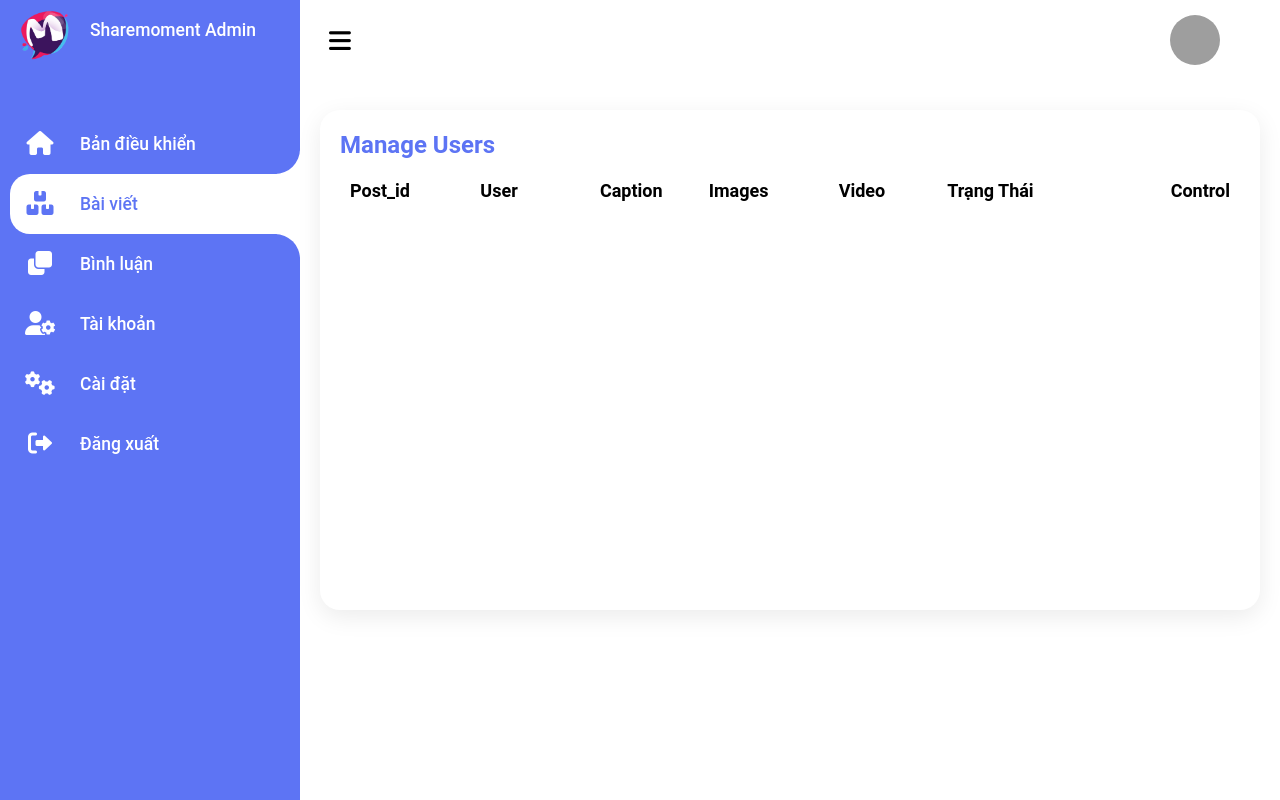
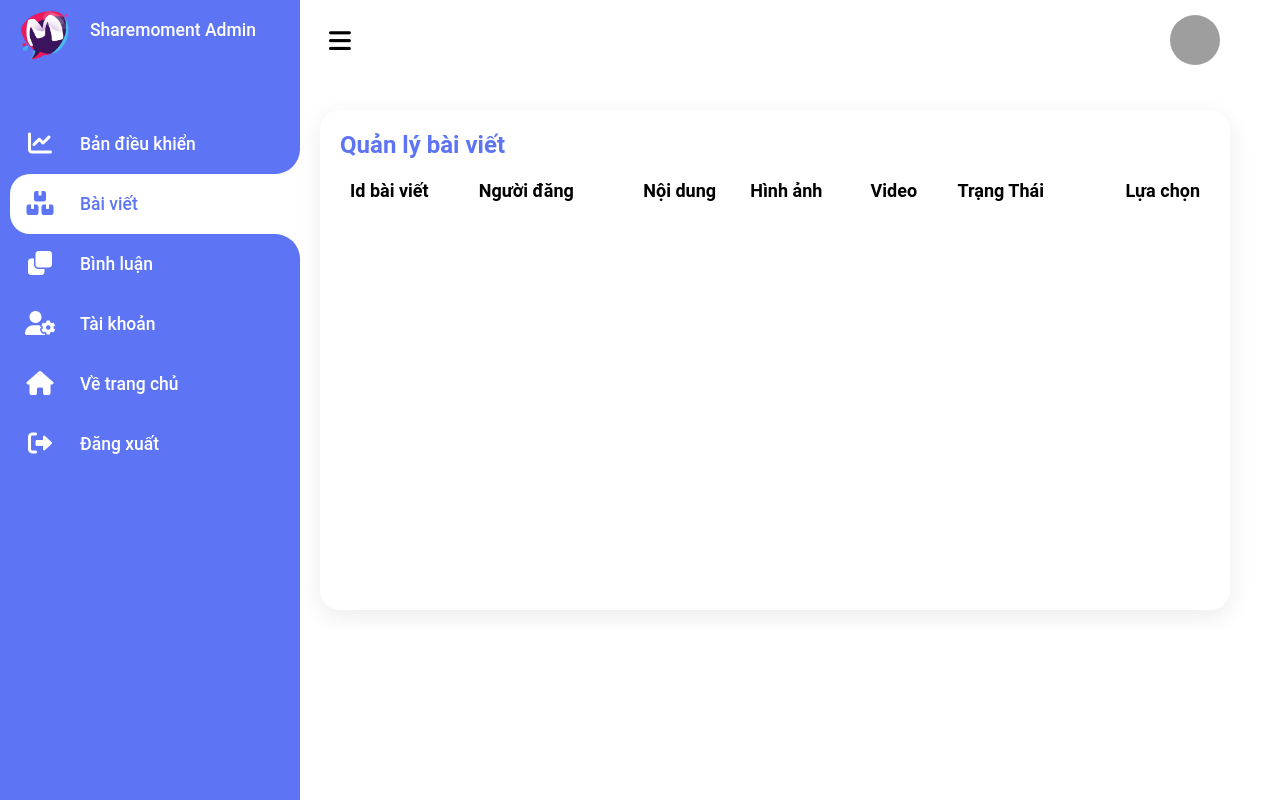
Before and after one commit to HoOanh/share-moment-lv2, a PHP site: page /share-moment/admin/post/ in a window 1280 px wide. Run offline with PHP 8.4, Linux system fonts and the light colour scheme; the visitor is signed in with stand-in values (Sample User, id 1); data that the repository does not hold is empty; some libraries are stand-ins or nearby versions; grey boxes are pictures that could not be loaded.

Commit message:
sữa lặt vặt

```diff
--- a/admin/account/list.php
+++ b/admin/account/list.php
@@ -6,7 +6,7 @@
 <!-- oder details list -->
 <div class="recentOrder list">
     <div class="cardHeader">
-        <h2>Chỉnh Sửa Người Dùng</h2>
+        <h2>Quản lý người dùng</h2>
         <div class="ctl">
         </div>
     </div>
--- a/admin/layout.php
+++ b/admin/layout.php
@@ -5,9 +5,13 @@
     <meta charset="UTF-8" />
     <meta http-equiv="X-UA-Compatible" content="IE=edge" />
     <meta name="viewport" content="width=device-width, initial-scale=1.0" />
-    <title>Sharemoment || Admin</title>
+    <title>Sharemoment | Admin</title>
+    <!-- Favicon -->
+    <link href="../../images/header/logo-mobile.png" rel="icon" type="image/png">
+
     <!-- Font Awesome -->
     <link rel="stylesheet" href="https://cdnjs.cloudflare.com/ajax/libs/font-awesome/6.0.0-beta2/css/all.min.css" integrity="sha512-YWzhKL2whUzgiheMoBFwW8CKV4qpHQAEuvilg9FAn5VJUDwKZZxkJNuGM4XkWuk94WCrrwslk8yWNGmY1EduTA==" crossorigin="anonymous" referrerpolicy="no-referrer" />
+
     <!-- style link -->
     <link rel="stylesheet" href="../../app/css/admin/style.css">
     <script src="../../app/js/js-admin/jQuery/jquery-3.6.0.min.js"></script>
--- a/admin/nav.php
+++ b/admin/nav.php
@@ -8,7 +8,7 @@
         </li>
         <li class="nav__link">
             <a href="../dashboard/">
-                <span class="icon"><i class="fas fa-home"></i></span>
+                <span class="icon"><i class="fas fa-chart-line"></i></i></span>
                 <span class="title">Bản điều khiển</span>
             </a>
         </li>
@@ -31,9 +31,9 @@
             </a>
         </li>
         <li class="nav__link">
-            <a href="../setting/">
-                <span class="icon"><i class="fas fa-cogs"></i></span>
-                <span class="title">Cài đặt</span>
+            <a href="../../site/home/">
+                <span class="icon"><i class="fas fa-home"></i></span>
+                <span class="title">Về trang chủ</span>
             </a>
         </li>
         <li class="nav__link">
--- a/admin/post/list.php
+++ b/admin/post/list.php
@@ -1,8 +1,8 @@
 <!-- oder details list -->
 <link rel="stylesheet" href="../../app/css/admin/post.css">
-<div class="recentOrder">
+<div class="recentOrder list">
     <div class="cardHeader">
-        <h2>Manage Users</h2>
+        <h2>Quản lý bài viết</h2>
         <!-- <div class="ctl">
             <a href="?btn_add" class="ad-btn">Add new Type</a>
 
@@ -12,13 +12,13 @@
     <table>
         <thead>
             <tr>
-                <td>Post_id</td>
-                <td>User</td>
-                <td>Caption</td>
-                <td>Images</td>
+                <td>Id bài viết</td>
+                <td>Người đăng</td>
+                <td>Nội dung</td>
+                <td>Hình ảnh</td>
                 <td>Video</td>
                 <td>Trạng Thái</td>
-                <td>Control</td>
+                <td>Lựa chọn</td>
             </tr>
         </thead>
         <tbody>
@@ -45,7 +45,7 @@
                     <td class="post-control">
                         <a href="?btn_an&post_id=<?= $item['post_id'] ?>" onclick="return An('<?php echo $item['post_id']; ?>')">Ẩn</a>
                         <a href="?btn_hien&post_id=<?= $item['post_id'] ?>" onclick="return Hien('<?php echo $item['post_id']; ?>')">Hiện</a>
-                        <a href="?btn_del&post_id=<?= $item['post_id'] ?>" onclick="return Del('<?php echo $item['post_id']; ?>')">Delete</a>
+                        <a href="?btn_del&post_id=<?= $item['post_id'] ?>" onclick="return Del('<?php echo $item['post_id']; ?>')">Xóa</a>
                     </td>
 
                 </tr>
--- a/app/css/admin/post.css
+++ b/app/css/admin/post.css
@@ -1,5 +1,5 @@
 .detail {
-  grid-template-columns: 2fr;
+  overflow-x: scroll;
 }
 .post-img {
   width: 300px;
```
